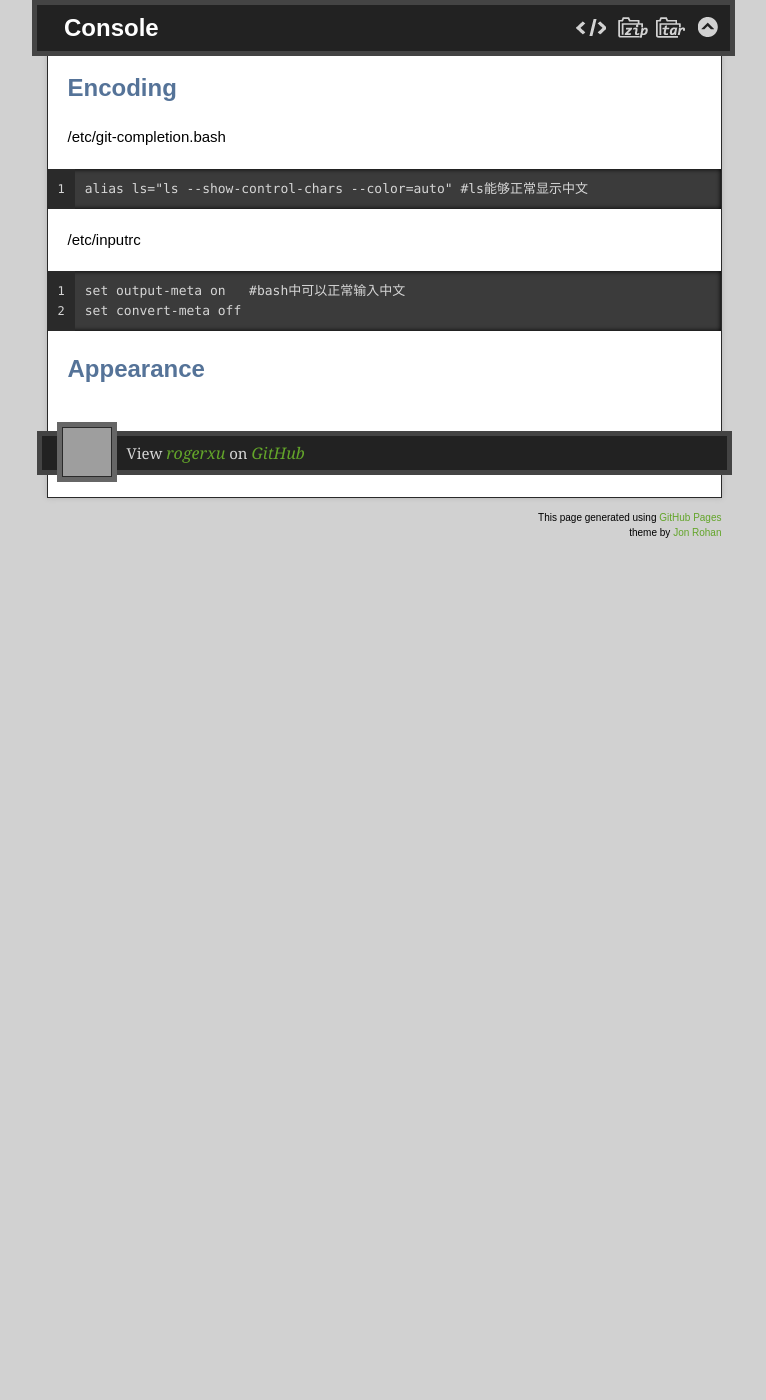
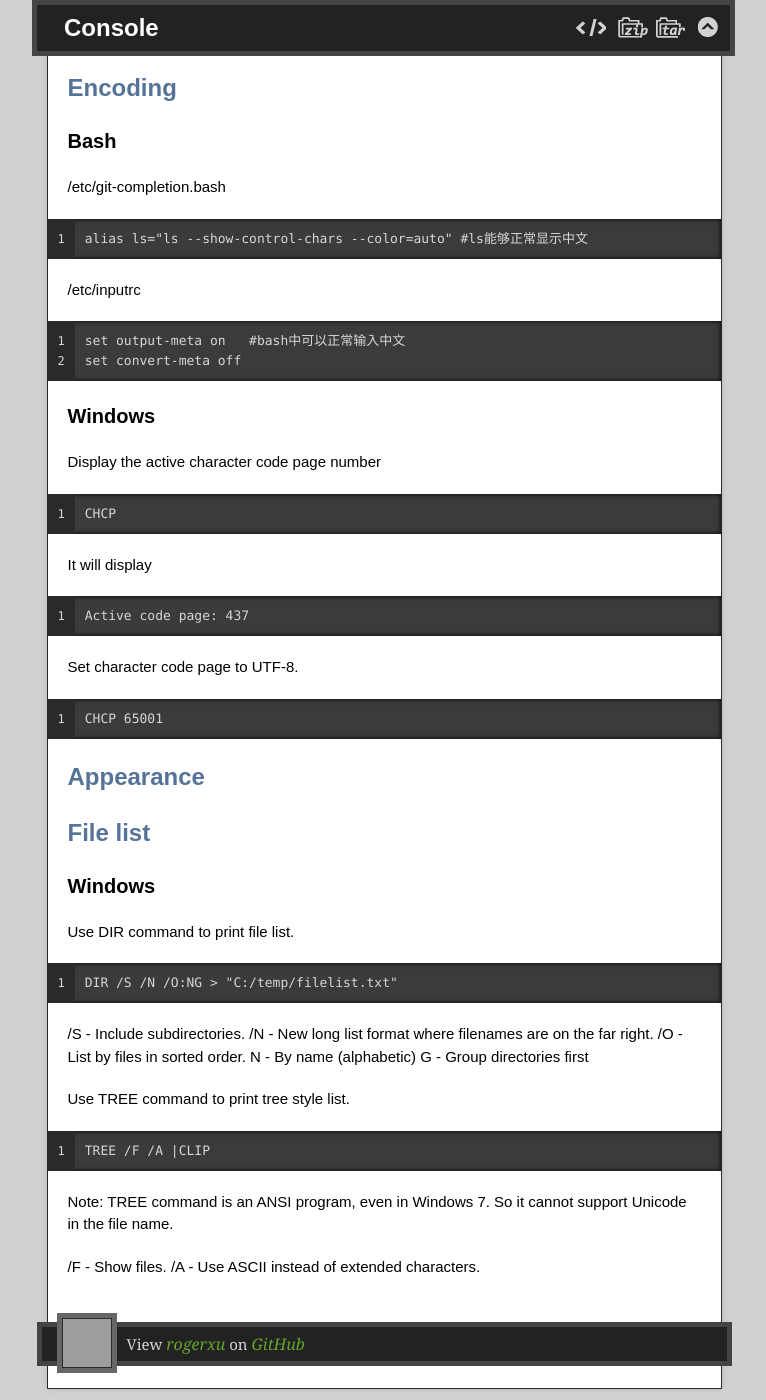
Before and after one commit to rogerxu/rogerxu.github.io, a Jekyll site: the page built from _posts/2012-12-07-console.md, in a window 1280 px wide and 1400 px high, scrolled down 468 px. Shown: the whole window, without its empty margins (256-1022 px from the left). Built offline with Jekyll 4.4.1, drawn with Linux system fonts in a browser that asks for light colours; nearby versions of some CDN libraries; before the commit the page ends 1098 px from its top, so only the background shows below that; grey boxes are pictures that could not be loaded.

Commit message:
Add file list commands to console.

```diff
--- a/_posts/2012-12-07-console.md
+++ b/_posts/2012-12-07-console.md
@@ -15,6 +15,8 @@ Startup dir
 
 ## Encoding
 
+### Bash
+
 `/etc/git-completion.bash`
 
     alias ls="ls --show-control-chars --color=auto" #ls能够正常显示中文
@@ -24,4 +26,41 @@ Startup dir
     set output-meta on   #bash中可以正常输入中文
     set convert-meta off
 
+### Windows
+
+Display the active character code page number
+
+    CHCP
+
+It will display
+
+    Active code page: 437
+
+Set character code page to UTF-8.
+
+    CHCP 65001
+
 ## Appearance
+
+## File list
+
+### Windows
+
+Use `DIR` command to print file list.
+
+    DIR /S /N /O:NG > "C:/temp/filelist.txt"
+
+`/S` - Include subdirectories.
+`/N` - New long list format where filenames are on the far right.
+`/O` - List by files in sorted order.
+`N` - By name (alphabetic)
+`G` - Group directories first
+
+Use `TREE` command to print tree style list.
+
+    TREE /F /A |CLIP
+
+Note: `TREE` command is an ANSI program, even in Windows 7. So it cannot support Unicode in the file name.
+
+`/F` - Show files.
+`/A` - Use ASCII instead of extended characters.
```
